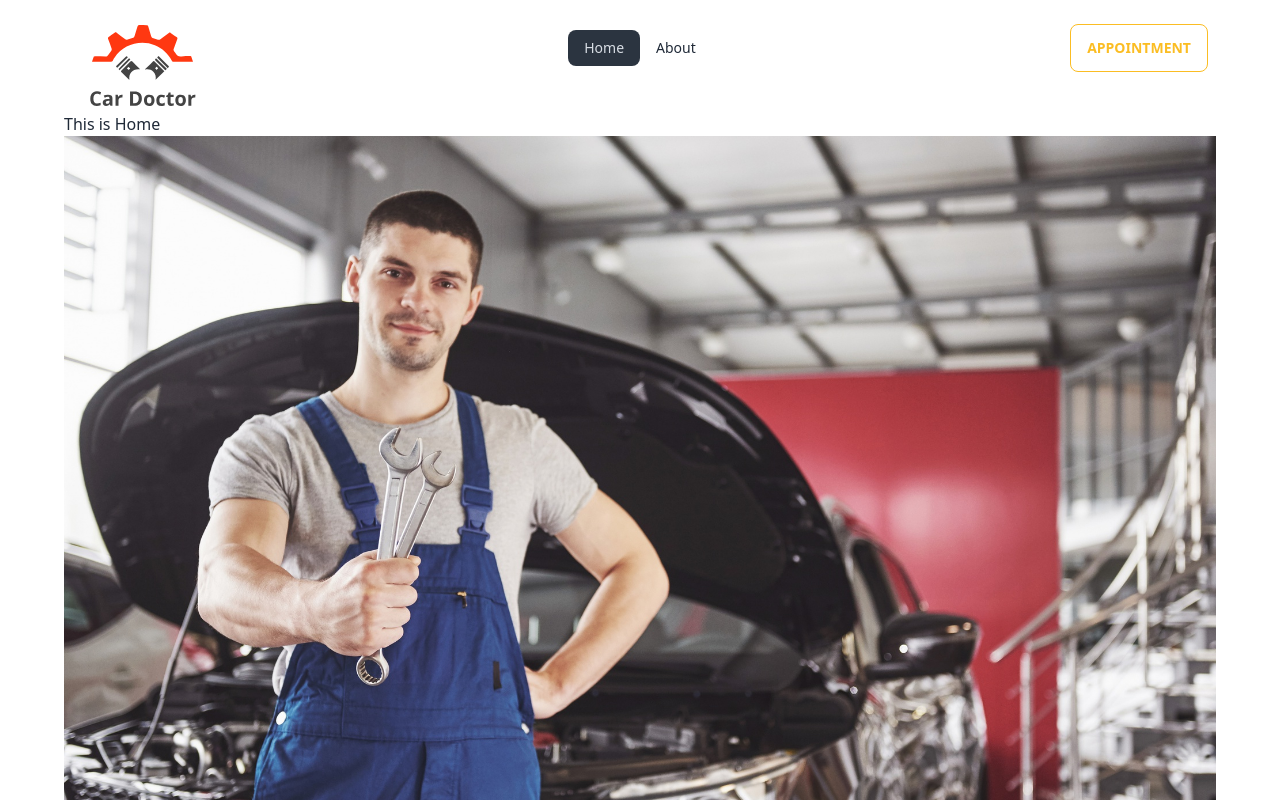
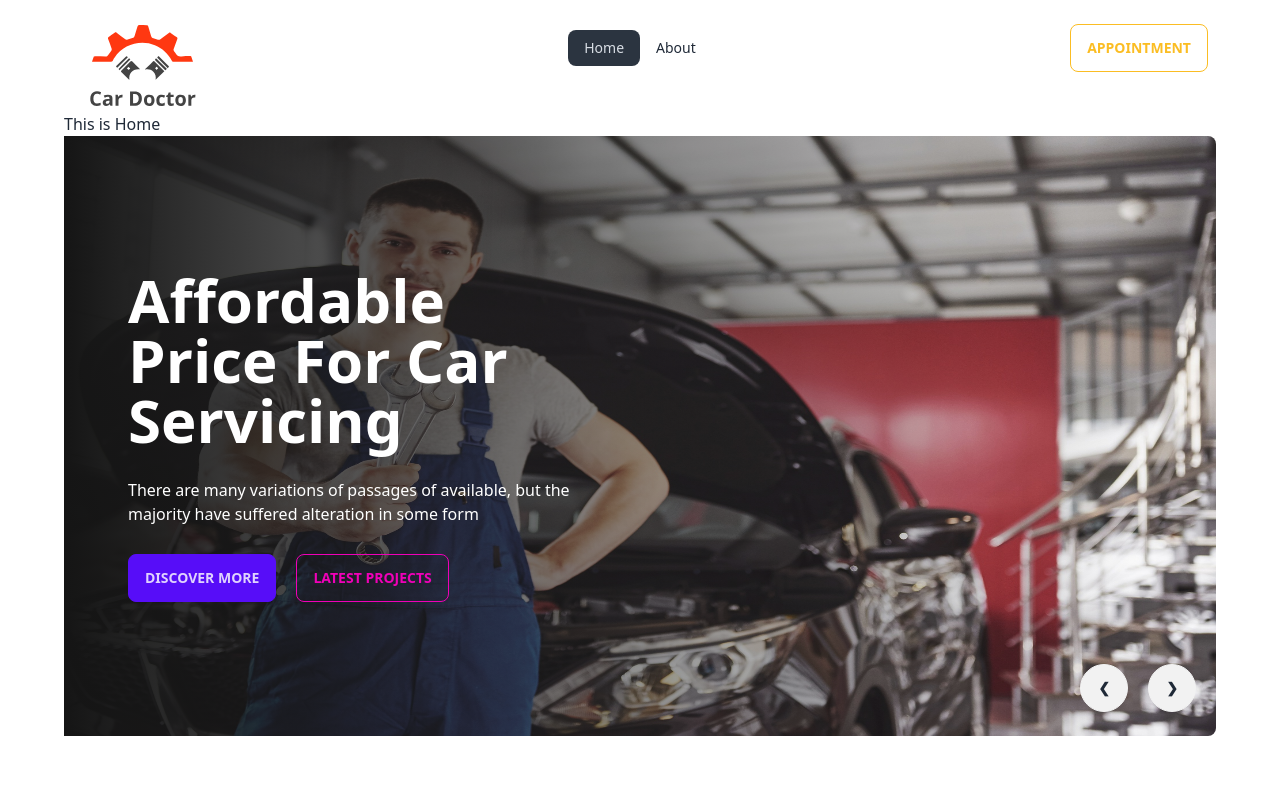
Before and after one commit to ProgSomel/car-doctor-client, a React (Vite) app: page / in a window 1280 px wide. Shown: the top 800 px of the page. Built offline with nearby package versions, Linux system fonts and the light colour scheme.

Commit message:
Style Banner Component with gradient overlay

```diff
--- a/src/Pages/Home/Banner/Banner.jsx
+++ b/src/Pages/Home/Banner/Banner.jsx
@@ -8,11 +8,22 @@
 const Banner = () => {
   return (
     <div className="carousel w-full">
-      <div id="slide1" className="carousel-item relative w-full">
+      <div id="slide1" className="carousel-item relative w-full h-[600px] ">
         <img
           src={img1}
-          className="w-full"
+          className="w-full rounded-lg"
         />
+        <div className="absolute flex items-center h-full     left-0  top-0 bottom-0 gap-5 bg-gradient-to-r from-[#151515] to-[rgba(21, 21, 21, 0.00) ]">
+          <div className='text-white space-y-7 w-1/2 pl-16'>
+            <h2 className='text-6xl font-bold'>Affordable
+             Price For Car Servicing</h2>
+            <p>There are many variations of passages of  available, but the majority have suffered alteration in some form</p>
+            <div className='flex items-center'>
+            <button className="btn btn-primary">Discover More</button>
+            <button className="btn btn-outline btn-secondary ml-5">Latest Projects</button>
+            </div>
+          </div>
+        </div>
         <div className="absolute flex justify-end transform -translate-y-1/2 left-5 right-5 bottom-0 gap-5">
           <a href="#slide4" className="btn btn-circle">
             ❮
```
